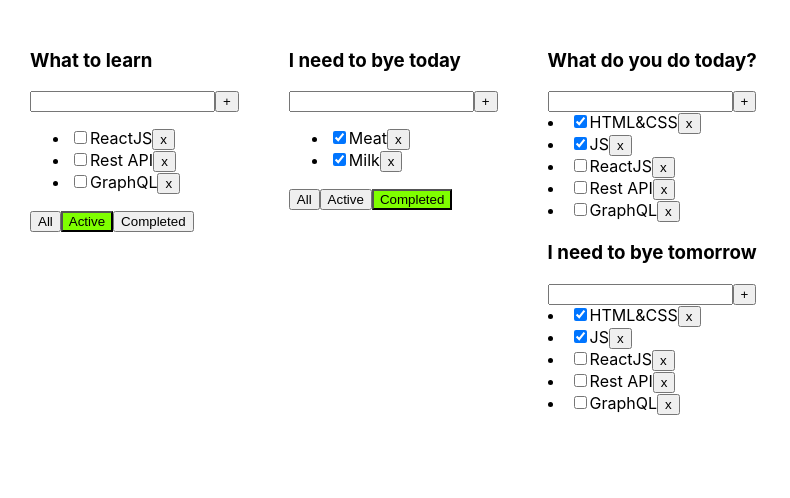
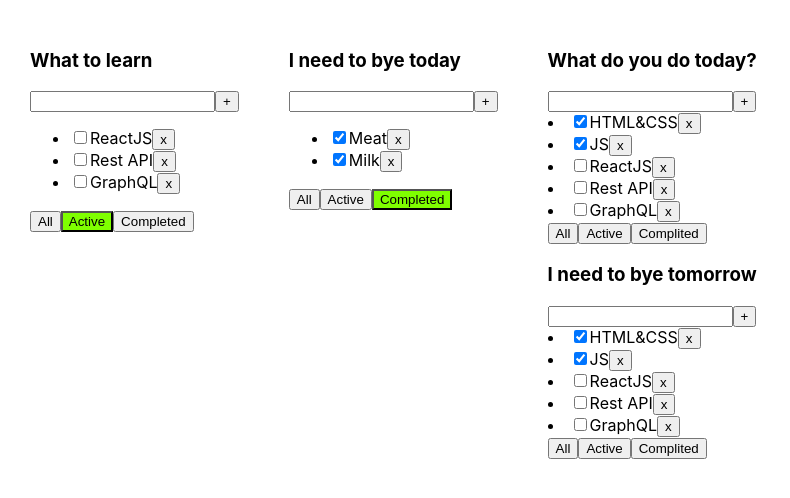
Before and after one commit to sasha2234562/3-todolist, a React (Create React App) app: page / in a window 1280 px wide. Shown: the top 498 px of the page, without its empty margins (0-790 px from the left). Built offline with nearby package versions, Linux system fonts and the light colour scheme.

Commit message:
create new components

```diff
--- a/src/App.tsx
+++ b/src/App.tsx
@@ -15,17 +15,14 @@ function App() {
 
     function removeTask(id: string, todolistId: string) {
         let tasks = tasksObj[todolistId]
-        console.log(todolistId)
 
         let filteredTasks = tasks.filter(t => t.id !== id);
-        console.log(filteredTasks)
         tasksObj[todolistId] = filteredTasks
         setTasksObj({...tasksObj});
     }
 
     function addTask(title: string, todolistId: string) {
         const tasks = tasksObj[todolistId]
-        // setError(title === '')
         if (title !== '') {
             let task = {
                 id: v1(),
--- a/src/newTodolist.tsx
+++ b/src/newTodolist.tsx
@@ -39,6 +39,9 @@ export const NewTodolist = (props: newTodolistPropsType) => {
                 )
 
             })}
+            <button>All</button>
+            <button>Active</button>
+            <button>Complited</button>
         </div>
     )
 }
```
